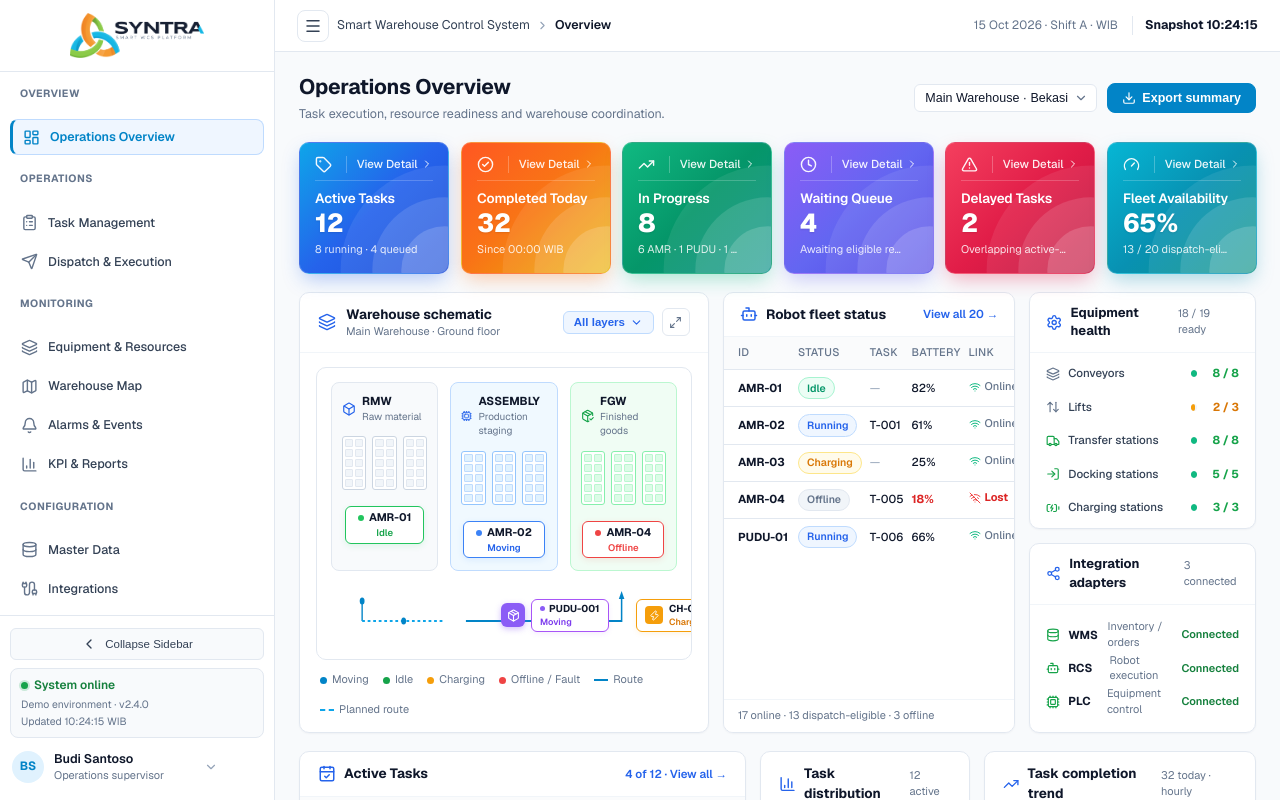
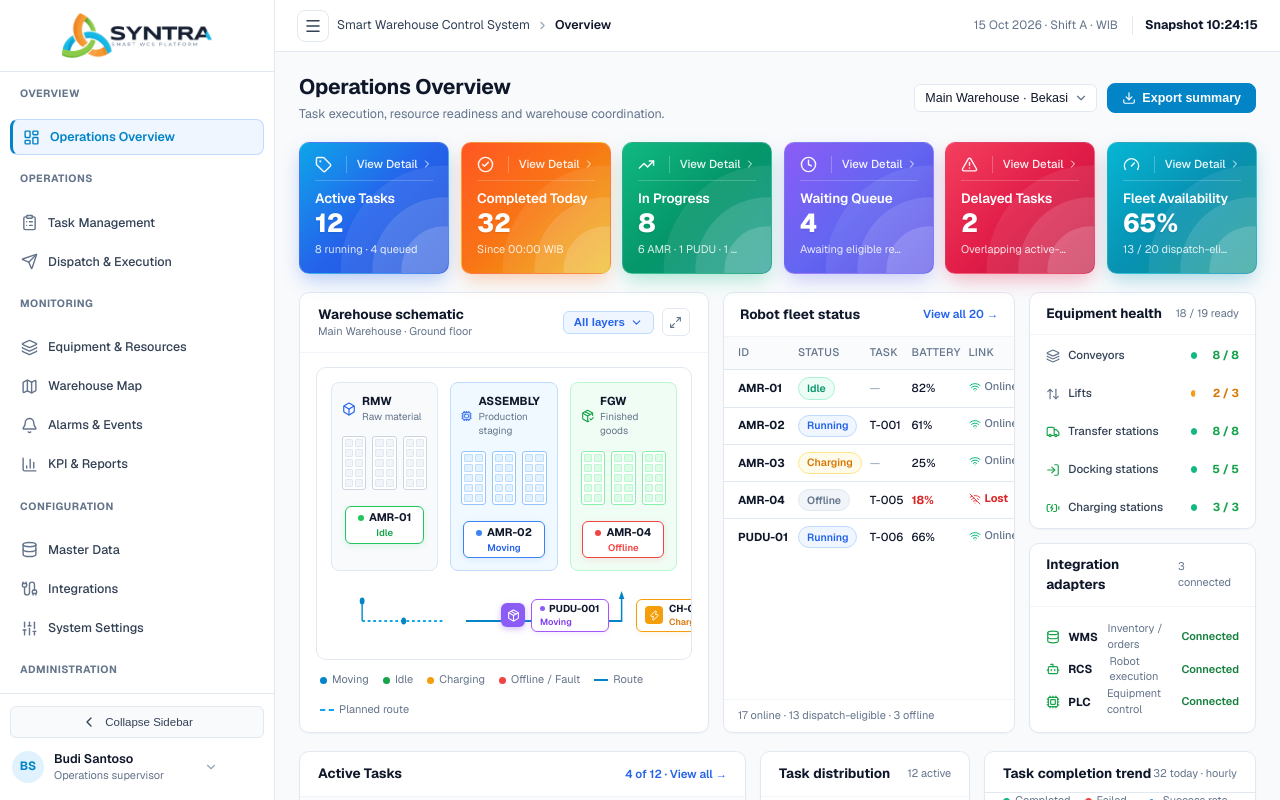
Before and after one commit to kendikadimas/smartwcs-astra, a Next.js app: page / in a window 1280 px wide. Built offline with nearby package versions, Linux system fonts and the light colour scheme.

Commit message:
update sidebar

```diff
--- a/src/components/layout/Sidebar.tsx
+++ b/src/components/layout/Sidebar.tsx
@@ -112,10 +112,10 @@ export function Sidebar() {
           {/* Full Centered Logo */}
           <div className="logo-full-wrap">
             <Image
-              src="/images/logowcs.png"
+              src="/images/logofixwcs.png"
               alt="SYNTRA Smart WCS Platform"
               width={220}
-              height={56}
+              height={67}
               priority
               style={{
                 width: 'auto',
@@ -199,19 +199,6 @@ export function Sidebar() {
           </button>
         )}
 
-        {/* System Status Box */}
-        <div
-          className="system-status-box"
-          title={isMini ? 'System online · Demo environment v2.4.0 · Updated 10:24:15 WIB' : undefined}
-        >
-          <div className="status-dot-row">
-            <span className="status-dot" />
-            <span className="status-title">System online</span>
-          </div>
-          <div className="status-meta">Demo environment · v2.4.0</div>
-          <div className="status-meta">Updated 10:24:15 WIB</div>
-        </div>
-
         {/* User Profile */}
         <div
           className="user-profile-row"
--- a/src/components/overview/ActiveTasksMini.tsx
+++ b/src/components/overview/ActiveTasksMini.tsx
@@ -3,7 +3,6 @@
 import React from 'react';
 import Link from 'next/link';
 import {
-  CalendarCheck,
   Truck,
   PackageCheck,
   Package,
@@ -82,8 +81,7 @@ export function ActiveTasksMini({ tasks }: ActiveTasksMiniProps) {
           borderBottom: '1px solid #f1f5f9',
         }}
       >
-        <div style={{ display: 'flex', alignItems: 'center', gap: '8px' }}>
-          <CalendarCheck size={18} style={{ color: '#2563eb' }} />
+        <div>
           <span style={{ fontSize: '13.5px', fontWeight: 700, color: '#0f172a' }}>
             Active Tasks
           </span>
--- a/src/components/overview/EquipmentHealth.tsx
+++ b/src/components/overview/EquipmentHealth.tsx
@@ -2,7 +2,6 @@
 
 import React from 'react';
 import {
-  Settings,
   Layers,
   ArrowUpDown,
   Truck,
@@ -66,9 +65,8 @@ export function EquipmentHealth({ categories }: EquipmentHealthProps) {
           borderBottom: '1px solid #f1f5f9',
         }}
       >
-        <div style={{ display: 'flex', alignItems: 'center', gap: '8px' }}>
-          <Settings size={17} style={{ color: '#2563eb' }} />
-          <span style={{ fontSize: '13px', fontWeight: 700, color: '#0f172a' }}>
+        <div>
+          <span style={{ fontSize: '13.5px', fontWeight: 700, color: '#0f172a' }}>
             Equipment health
           </span>
         </div>
--- a/src/components/overview/IntegrationAdapters.tsx
+++ b/src/components/overview/IntegrationAdapters.tsx
@@ -1,7 +1,7 @@
 'use client';
 
 import React from 'react';
-import { Share2, Database, Bot, Cpu } from 'lucide-react';
+import { Database, Bot, Cpu } from 'lucide-react';
 import { IntegrationAdapter } from '@/types/overview';
 
 interface IntegrationAdaptersProps {
@@ -40,9 +40,8 @@ export function IntegrationAdapters({ adapters }: IntegrationAdaptersProps) {
           borderBottom: '1px solid #f1f5f9',
         }}
       >
-        <div style={{ display: 'flex', alignItems: 'center', gap: '8px' }}>
-          <Share2 size={17} style={{ color: '#2563eb' }} />
-          <span style={{ fontSize: '13px', fontWeight: 700, color: '#0f172a' }}>
+        <div>
+          <span style={{ fontSize: '13.5px', fontWeight: 700, color: '#0f172a' }}>
             Integration adapters
           </span>
         </div>
--- a/src/components/overview/RobotFleetTable.tsx
+++ b/src/components/overview/RobotFleetTable.tsx
@@ -3,7 +3,7 @@
 import React from 'react';
 import Link from 'next/link';
 import { RobotFleetItem } from '@/types/overview';
-import { Bot, Wifi, WifiOff, MoreHorizontal } from 'lucide-react';
+import { Wifi, WifiOff, MoreHorizontal } from 'lucide-react';
 
 interface RobotFleetTableProps {
   fleet: RobotFleetItem[];
@@ -23,8 +23,7 @@ export function RobotFleetTable({ fleet }: RobotFleetTableProps) {
           borderBottom: '1px solid #f1f5f9',
         }}
       >
-        <div style={{ display: 'flex', alignItems: 'center', gap: '8px' }}>
-          <Bot size={18} style={{ color: '#2563eb' }} />
+        <div>
           <span style={{ fontSize: '13.5px', fontWeight: 700, color: '#0f172a' }}>
             Robot fleet status
           </span>
--- a/src/components/overview/TaskCompletionTrend.tsx
+++ b/src/components/overview/TaskCompletionTrend.tsx
@@ -1,7 +1,6 @@
 'use client';
 
 import React, { useState } from 'react';
-import { TrendingUp } from 'lucide-react';
 import { HourlyCompletionItem } from '@/types/overview';
 
 interface TaskCompletionTrendProps {
@@ -34,8 +33,7 @@ export function TaskCompletionTrend({ data }: TaskCompletionTrendProps) {
           padding: '12px 18px 8px 18px',
         }}
       >
-        <div style={{ display: 'flex', alignItems: 'center', gap: '8px' }}>
-          <TrendingUp size={18} style={{ color: '#2563eb' }} />
+        <div>
           <span style={{ fontSize: '13.5px', fontWeight: 700, color: '#0f172a' }}>
             Task completion trend
           </span>
--- a/src/components/overview/TaskDistributionChart.tsx
+++ b/src/components/overview/TaskDistributionChart.tsx
@@ -1,7 +1,6 @@
 'use client';
 
 import React from 'react';
-import { BarChart3 } from 'lucide-react';
 import { TaskDistributionItem } from '@/types/overview';
 
 interface TaskDistributionProps {
@@ -38,8 +37,7 @@ export function TaskDistributionChart({ distribution }: TaskDistributionProps) {
           borderBottom: '1px solid #f1f5f9',
         }}
       >
-        <div style={{ display: 'flex', alignItems: 'center', gap: '8px' }}>
-          <BarChart3 size={18} style={{ color: '#2563eb' }} />
+        <div>
           <span style={{ fontSize: '13.5px', fontWeight: 700, color: '#0f172a' }}>
             Task distribution
           </span>
--- a/src/components/overview/WarehouseSchematic.tsx
+++ b/src/components/overview/WarehouseSchematic.tsx
@@ -3,7 +3,6 @@
 import React, { useState } from 'react';
 import Link from 'next/link';
 import {
-  Layers,
   ChevronDown,
   Maximize2,
   Box,
@@ -30,15 +29,12 @@ export function WarehouseSchematic() {
           borderBottom: '1px solid #f1f5f9',
         }}
       >
-        <div style={{ display: 'flex', alignItems: 'center', gap: '10px' }}>
-          <Layers size={18} style={{ color: '#2563eb', flexShrink: 0 }} />
         <div>
           <div style={{ fontSize: '13.5px', fontWeight: 700, color: '#0f172a' }}>
             Warehouse schematic
           </div>
           <div style={{ fontSize: '11px', color: '#64748b' }}>
             Main Warehouse · Ground floor
-            </div>
           </div>
         </div>
 
```
Lines whose indentation alone changed are shown as unchanged.
